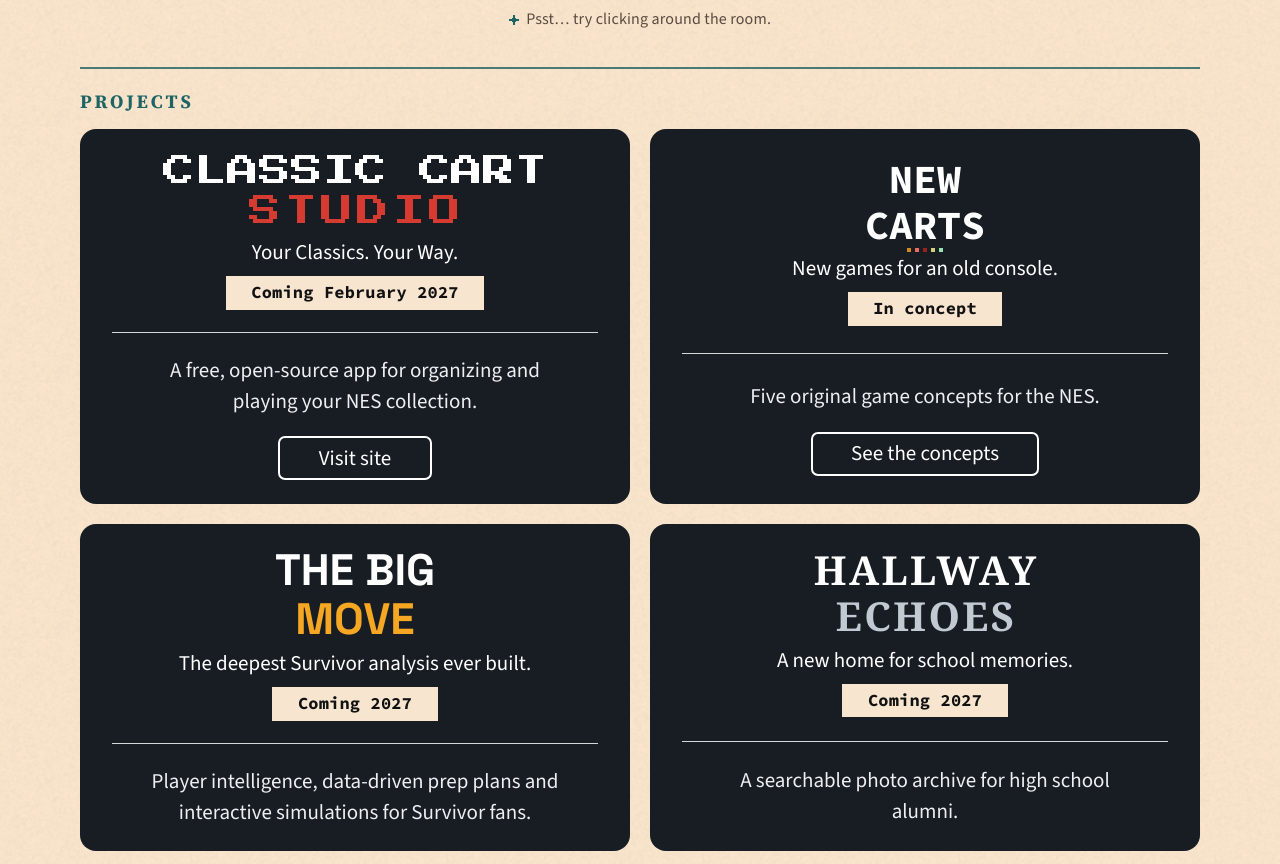
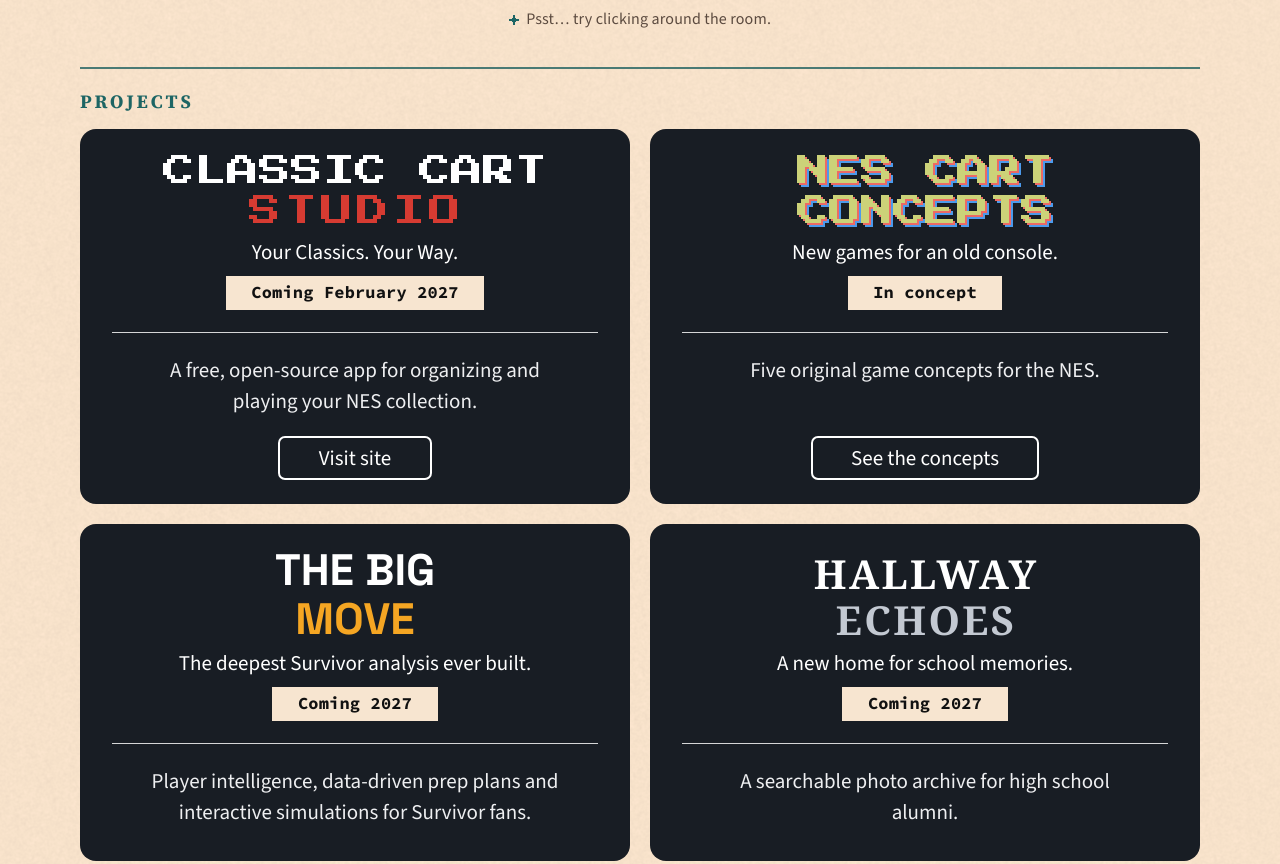
Before and after one commit to Rance9/Rance9, a plain HTML site: page index.html in a window 1280 px wide. Shown: the part 906-1770 px from the top of the page. Drawn offline with Linux system fonts and the light colour scheme.

Commit message:
Rename New Carts to NES Cart Concepts and line up the project cards
Home page: the project card is now NES Cart Concepts, with its title in
the concepts page's pixel logo colours. On wide screens the four cards
share row tracks, so each title, tagline, release, divider, description
and button lines up with the same part of the card beside it.

Concepts page: new title, head text and structured data; the Press Start
button, the ticker and top-bar count, and the closing call-out section
are removed, along with their unused styles. The sharing image and
llms.txt use the new name.

```diff
--- a/assets/css/styles.css
+++ b/assets/css/styles.css
@@ -1102,6 +1102,10 @@ main:focus { outline: none; }
   }
 }
 
+/* Projects: four cards on a shared grid. On wide screens the cards sit two
+   per row and share row tracks (subgrid), so every part of a card (title,
+   tagline, release, divider, description, button) lines up with the same
+   part of the card beside it, whatever the text lengths. */
 #projects .projects-grid {
   display: grid;
   grid-template-columns: minmax(0, 1fr);
@@ -1113,40 +1117,22 @@ main:focus { outline: none; }
   margin: 0;
 }
 
-#projects .product-name--nc {
-  position: relative;
-  font-family: var(--mono);
-  font-weight: 700;
-  font-size: 2.5rem;
-  line-height: 1.05;
-  letter-spacing: 0;
+/* NES Cart Concepts: the title wears its page's logo, lemon pixel letters
+   with coral and sky-blue layered shadows. */
+#projects .product-name--nc .product-name-top,
+#projects .product-name--nc .product-name-bottom {
+  color: #ccd278;
+  text-shadow: 2px 2px 0 #ec6a64, 4px 4px 0 #4c9aec;
 }
-
 #projects .product-name--nc .product-name-bottom {
-  color: var(--card-text);
   letter-spacing: 0;
   margin-right: 0;
 }
 
-#projects .product-name--nc::after {
-  content: "";
-  position: absolute;
-  left: calc(50% - 18px);
-  bottom: -6px;
-  width: 4px;
-  height: 4px;
-  background: #d48820;
-  box-shadow:
-    8px 0 #ec6a64,
-    16px 0 #982220,
-    24px 0 #ccd278,
-    32px 0 #98e2b4;
-  pointer-events: none;
-}
-
-@media (max-width: 1023px) {
-  #projects .product-name--nc {
-    font-size: 2.25rem;
+@media (max-width: 359px) {
+  #projects .product-name--nc .product-name-top,
+  #projects .product-name--nc .product-name-bottom {
+    text-shadow: 1px 1px 0 #ec6a64, 2px 2px 0 #4c9aec;
   }
 }
 
@@ -1156,19 +1142,37 @@ main:focus { outline: none; }
   }
 
   #projects .projects-grid > .product-card {
+    grid-row: span 5;
     grid-template-columns: minmax(0, 1fr);
+    grid-template-rows: subgrid;
+    row-gap: 0;
+    align-items: start;
   }
 
   #projects .projects-grid > .product-card > .product-id {
+    grid-row: 1 / span 3;
+    display: grid;
+    grid-template-rows: subgrid;
+    row-gap: 0;
+    justify-items: center;
     padding-right: 0;
   }
 
   #projects .projects-grid > .product-card > .product-info {
-    align-items: center;
+    grid-row: 4 / span 2;
+    display: grid;
+    grid-template-rows: subgrid;
+    row-gap: 0;
+    align-items: start;
+    justify-items: center;
     text-align: center;
     border-left: 0;
     border-top: 1px solid var(--card-rule);
     margin-top: 1.4rem;
     padding: 1.4rem 0 0;
   }
+
+  #projects .projects-grid .product-name {
+    align-self: end;
+  }
 }
--- a/index.html
+++ b/index.html
@@ -196,13 +196,13 @@
         </article>
         <article class="product-card" aria-labelledby="product-name-nc" data-product="nc">
           <div class="product-id">
-            <h3 class="product-name product-name--nc" id="product-name-nc"><span class="product-name-top">NEW</span> <span class="product-name-bottom">CARTS</span></h3>
+            <h3 class="product-name product-name--nc" id="product-name-nc"><span class="product-name-top">NES CART</span> <span class="product-name-bottom">CONCEPTS</span></h3>
             <p class="product-tagline">New games for an old console.</p>
             <p class="product-release">In concept</p>
           </div>
           <div class="product-info">
             <p class="product-description">Five original game concepts for the NES.</p>
-            <a class="button" href="/new-carts/">See the concepts<span class="visually-hidden"> (New Carts)</span></a>
+            <a class="button" href="/new-carts/">See the concepts<span class="visually-hidden"> (NES Cart Concepts)</span></a>
           </div>
         </article>
         <article class="product-card" aria-labelledby="product-name-tbm" data-product="tbm">
```
Also changed, not shown: assets/css/new-carts.css (+1 -9 lines), new-carts/index.html (+14 -22 lines), assets/images/new-carts/new-carts-og-1200x630.png, llms.txt.
